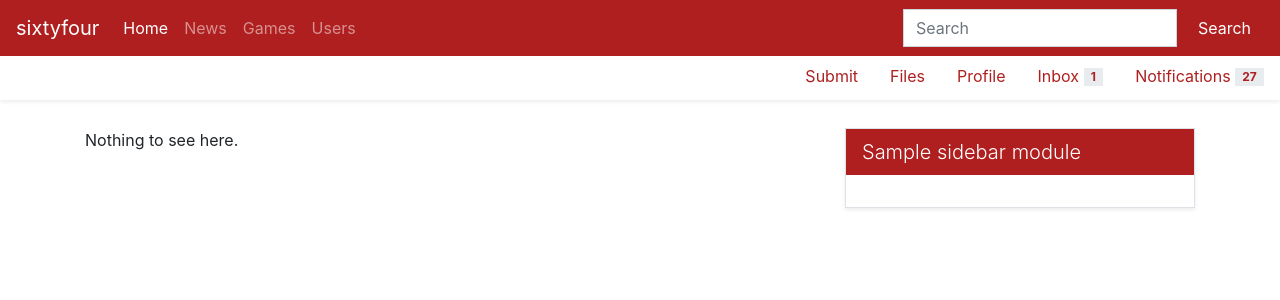
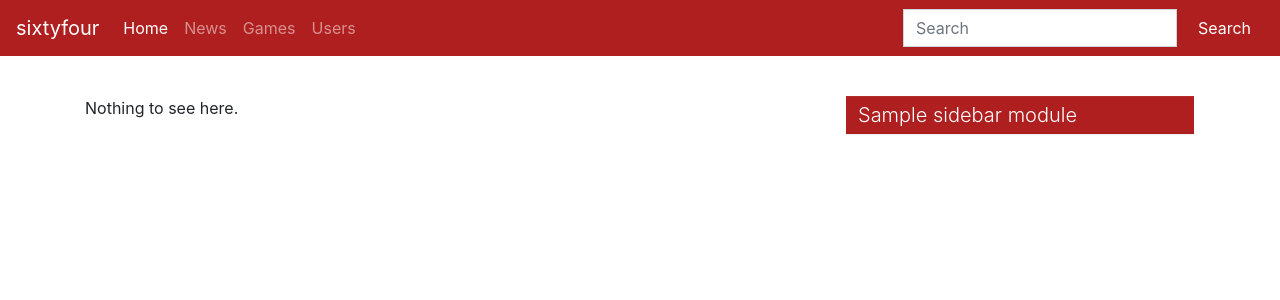
Before and after one commit to 64Digits/sixtyfour, a Django app: template sixtyfour/templates/base.html in a window 1280 px wide. Shown: the top 300 px of the page. Run offline with Django 3.2, Linux system fonts and the light colour scheme; the template is opened without the code that fills it: most values are stand-ins (such as "Sample title", 1, 10 or a date in 2020); style sheets or scripts are compiled from the project's sources; some libraries are stand-ins or nearby versions.

Commit message:
Sidebar collapse and styling

```diff
--- a/sixtyfour/static/css/default.scss
+++ b/sixtyfour/static/css/default.scss
@@ -1,5 +1,6 @@
 @import "sixtyfour/static/css/default_branding";
 @import "node_modules/bootstrap/scss/bootstrap";
 @import "sixtyfour/static/css/nav";
+@import "sixtyfour/static/css/sidebar";
 @import "sixtyfour/static/css/bbcode";
 @import "sixtyfour/static/css/avatar";
--- a/sixtyfour/static/css/nav.scss
+++ b/sixtyfour/static/css/nav.scss
@@ -1,5 +1,5 @@
 .nav-spacer {
-	height:8rem;
+	height:6rem;
 }
 
 .nav-scroller {
--- /dev/null
+++ b/sixtyfour/static/css/sidebar.scss
@@ -0,0 +1,35 @@
+.sidebar {
+	margin:0rem 1rem;
+	//background-color:#e9ecef;
+
+	.sidebar-module {
+		//border: 1px solid rgba(0,0,0,0.35);
+		//border-radius: 0.2rem;
+	}
+
+	.sidebar-title {
+		font-size:1.25rem;
+		font-weight:300;
+		text-align:left;
+		padding:0.25rem 0.75rem;
+		display:block;
+		width:100%;
+		background-color:$primary;
+		box-shadow: 0rem -0.3rem 0.1rem -0.3rem rgba(0,0,0,0.25) inset,	0rem 0.3rem 0.1rem -0.3rem rgba(255,255,255,0.25) inset;
+		border:0px solid transparent;
+
+		&, &:hover, &:active,
+		&:link, &:visited, &:focus {
+			color:#fff;
+			text-decoration:none;
+		}
+
+		&.collapsed {
+			background-color:grayscale($primary);
+		}
+	}
+
+	.sidebar-content {
+		box-shadow: 0rem 0.3rem 0.1rem -0.3rem rgba(0,0,0,0.25) inset;
+	}
+}
--- a/sixtyfour/templates/base.html
+++ b/sixtyfour/templates/base.html
@@ -23,8 +23,12 @@
 					<p>Nothing to see here.</p>
 					{% endblock %}
 				</div>
-		<div class="col-md-4">
+				<div class="col-md-4 p-0">
+					<div class="sidebar">
+					{% for sidebar_module in sidebar %}
 						{% include 'include/sidebar.html' %}
+					{% endfor %}
+					</div>
 				</div>
 			</div>
 		</main>
--- a/sixtyfour/templates/include/nav.html
+++ b/sixtyfour/templates/include/nav.html
@@ -26,8 +26,10 @@
 		</form>
 	</div>
 </nav>
+{% comment "For cleanliness, these type of links will end up in sidebar" %}
 <div class="nav-scroller bg-white shadow-sm mb-4">
 	<nav class="nav nav-underline justify-content-end">
+{% if user.is_authenticated %}
 		<a class="nav-link" href="#">Submit</a>
 		<a class="nav-link" href="#">Files</a>
 		<a class="nav-link" href="#">Profile</a>
@@ -39,7 +41,12 @@
 			Notifications
 			<span class="badge badge-pill bg-light align-text-bottom">27</span>
 		</a>
+{% else %}
+		<a class="nav-link" href="#">Register</a>
+		<a class="nav-link" href="#">Login</a>
+{% endif %}
 	</nav>
 </div>
+{% endcomment %}
 </div>
 <div class="nav-spacer"></div>
--- a/sixtyfour/templates/include/sidebar.html
+++ b/sixtyfour/templates/include/sidebar.html
@@ -1,6 +1,12 @@
-{% for sidebar_module in sidebar %}
-<div class="border mb-3 shadow-sm">
-	<div class="bg-primary px-3 py-2"><span class="lead text-white">{{ sidebar_module.title }}</span></div>
-	<div class="px-3 py-3">{% include sidebar_module.template %}</div>
+<div class="sidebar-module">
+	<button class="sidebar-title btn btn-link lead"
+		type="button" data-toggle="collapse"
+		data-target="#sb_{{ sidebar_module.name }}"
+		aria-controls="sb_{{ sidebar_module.name }}"
+		aria-expanded="true">
+	  {{ sidebar_module.title }}
+	</button>
+	<div class="sidebar-content p-3 collapse show" id="sb_{{ sidebar_module.name }}">
+		{% include sidebar_module.template %}
+	</div>
 </div>
-{% endfor %}
```
Lines whose indentation alone changed are shown as unchanged.
